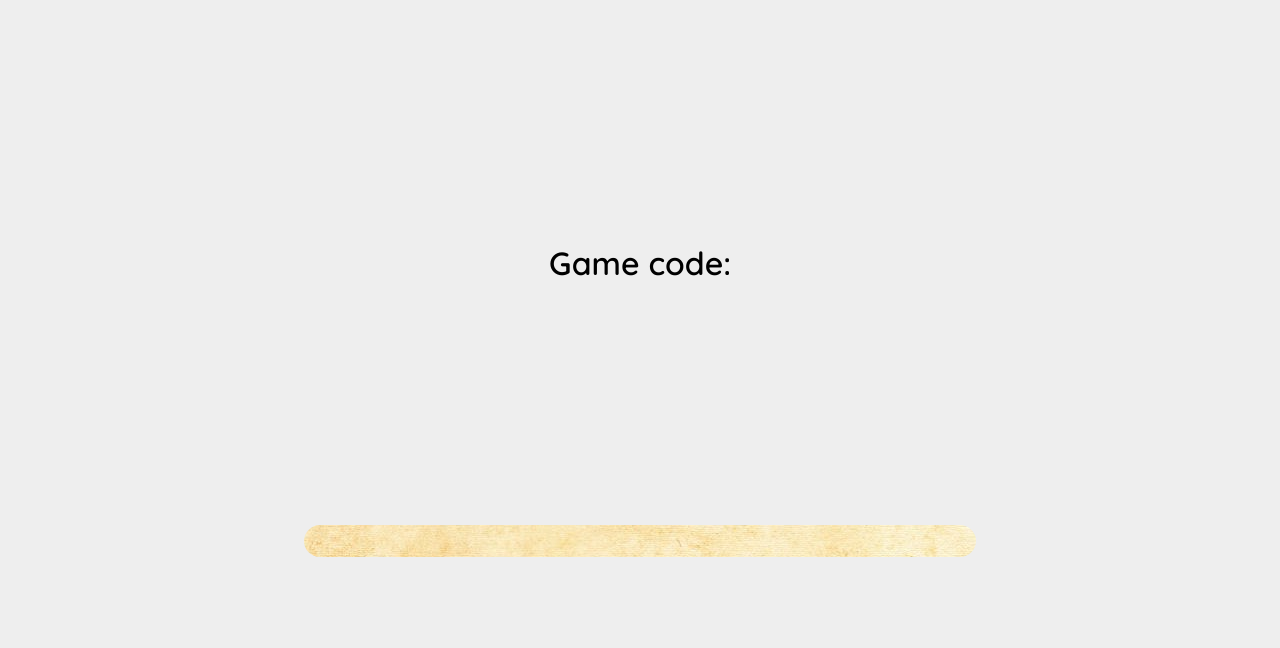
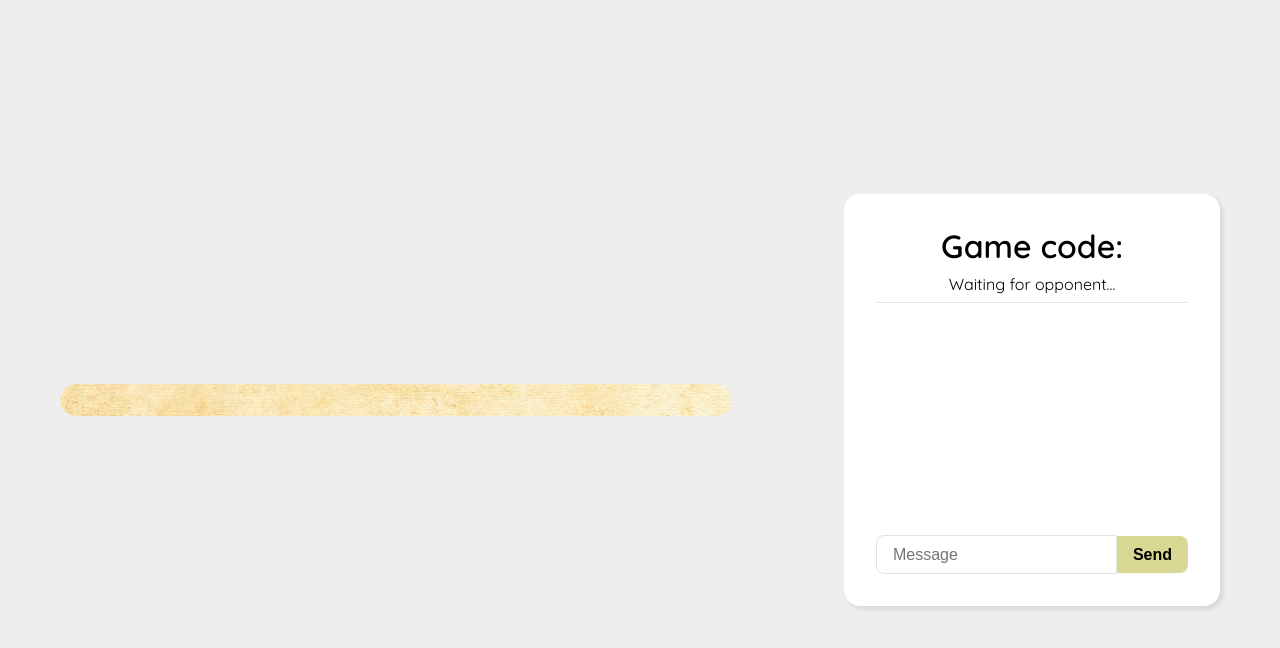
Before and after one commit to Max-Verbinnen/Latrones, a website: page public/index.html in a window 1280 px wide. Both pictures are taken after typing "Sample" into the empty fields and a click on the button "Create Game". Drawn offline with nearby package versions, Linux system fonts and the light colour scheme; no server answers.

Commit message:
chat functionality

```diff
--- a/index.js
+++ b/index.js
@@ -18,6 +18,7 @@ io.on("connection", client => {
   client.on("winner", handleWinner);
   client.on("newGame", handleNewGame);
   client.on("joinGame", handleJoinGame);
+  client.on("chat", handleChat);
 
   function handleMove({html, capture}) {
     let roomName = clientRooms[client.id];
@@ -63,4 +64,9 @@ io.on("connection", client => {
     client.emit("init", {html: state[roomName], number: 2});
     io.sockets.to(roomName).emit("joined");
   }
+
+  function handleChat({msg, nr}) {
+    let roomName = clientRooms[client.id];
+    io.sockets.to(roomName).emit("chat", {msg, nr});
+  }
 });
--- a/public/app.js
+++ b/public/app.js
@@ -1,6 +1,7 @@
 // Global DOM elements
 const grid = document.querySelector(".grid");
 const gameSection = document.querySelector(".game-section");
+const opponentState = document.querySelector(".opponent-state");
 
 // Audio
 let playSound = document.querySelector("#moveSound");
@@ -64,6 +65,11 @@ function handleGameCode(code) {
 
 function handleJoined() {
   fullGame = true;
+  if (playerNumber === 1) {
+    opponentState.innerText = "Your opponent has joined.";
+  } else {
+    opponentState.innerText = "Game on!";
+  }
 }
 
 function handleUnknownGame() {
@@ -128,8 +134,35 @@ const reset = () => {
   gameSection.style.display = "none";
 }
 
+
+// Chat Application
+const output = document.querySelector(".output");
+const form = document.querySelector(".chat-form");
+const message = document.querySelector(".chat-form input");
+
+form.addEventListener("submit", e => {
+  e.preventDefault();
+  if (message.value.length > 0) {
+    socket.emit("chat", {msg: message.value, nr: playerNumber});
+    message.value = "";
+  }
+});
+
+socket.on("chat", ({msg, nr}) => {
+  if (nr === playerNumber) {
+    output.innerHTML += `<p class="chat-msg"><strong>You</strong>: ${msg}</p>`;
+  } else {
+    output.innerHTML += `<p class="chat-msg"><strong>Opponent</strong> ${msg}</p>`;
+  }
+
+  // Automatic scroll for new msg
+  output.scrollTop = output.scrollHeight;
+});
+
+
 // Client Side JS
 function game() {
+  // Board itself
   const fill = document.querySelectorAll('.fill');
   let empties = document.querySelectorAll('.area');
   let draggedElement = null;
--- a/public/index.html
+++ b/public/index.html
@@ -33,11 +33,21 @@
   </div>
 
   <div class="game-section">
-    <div class="game-code">
-      <h1>Game code: <span id="gameCodeDisplay"></span></h1>
-    </div>
     <div class="grid">
 
+    </div>
+    <div class="chat">
+      <div class="chat-heading">
+        <div class="game-code">
+          <h1>Game code: <span id="gameCodeDisplay"></span></h1>
+        </div>
+        <p class="opponent-state">Waiting for opponent...</p>
+      </div>
+      <div class="output"></div>
+      <form class="chat-form">
+        <input type="text" placeholder="Message">
+        <button class="btn submit-btn" type="submit">Send</button>
+      </form>
     </div>
   </div>
 
--- a/public/styles.css
+++ b/public/styles.css
@@ -5,6 +5,21 @@
   margin: 0;
   padding: 0;
   box-sizing: border-box;
+}
+
+*::-webkit-scrollbar {
+  width: 7px;
+  height: 100%;
+}
+
+*::-webkit-scrollbar-track {
+  background: transparent;
+}
+
+*::-webkit-scrollbar-thumb {
+  background-color: rgba(155, 155, 155, 0.5);
+  border-radius: 20px;
+  border: transparent;
 }
 
 body {
@@ -128,11 +143,10 @@ header .right img {
 
 /* Actual Game Styles */
 .game-section {
-  width: 640px;
+  width: 100%;
   display: none;
   align-items: center;
-  justify-content: space-evenly;
-  flex-direction: column;
+  justify-content: center;
   margin: 0 auto;
   min-height: 100vh;
 }
@@ -149,6 +163,7 @@ header .right img {
   background: url("./assets/bg.jpg") no-repeat center;
   border-radius: 1rem;
   padding: 1rem;
+  margin-right: 7rem;
 }
 
 .area {
@@ -203,6 +218,56 @@ header .right img {
   height: 10px;
   border-radius: 50%;
   background: rgba(0, 0, 0, 0.4);
+}
+
+/* Chat Styles */
+.chat {
+  background: #fff;
+  padding: 2rem;
+  border-radius: 1rem;
+  box-shadow: 3px 3px 5px rgba(0, 0, 0, 0.1);
+}
+
+.chat-heading p {
+  text-align: center;
+  padding: 0.5rem 0;
+  border-bottom: 1px solid rgb(226, 226, 226);
+}
+
+.output {
+  height: 200px;
+  max-width: 100%;
+  overflow-x: hidden;
+  overflow-y: scroll;
+  margin: 1rem 0;
+}
+
+.chat-msg {
+  margin-bottom: 0.5rem;
+  max-width: 250px;
+  overflow-wrap: break-word;
+}
+
+.chat-form {
+  display: flex;
+  align-items: center;
+  justify-content: center;
+}
+
+.chat-form input {
+  padding: 0.57rem 1rem;
+  font-size: 1rem;
+  border: 1px solid rgb(226, 226, 226);
+  outline: none;
+  border-top-left-radius: 0.5rem;
+  border-bottom-left-radius: 0.5rem;
+}
+
+.chat-form .submit-btn {
+  font-size: 1rem;
+  border-radius: 0;
+  border-top-right-radius: 0.5rem;
+  border-bottom-right-radius: 0.5rem;
 }
 
 /* Game Over */
```
